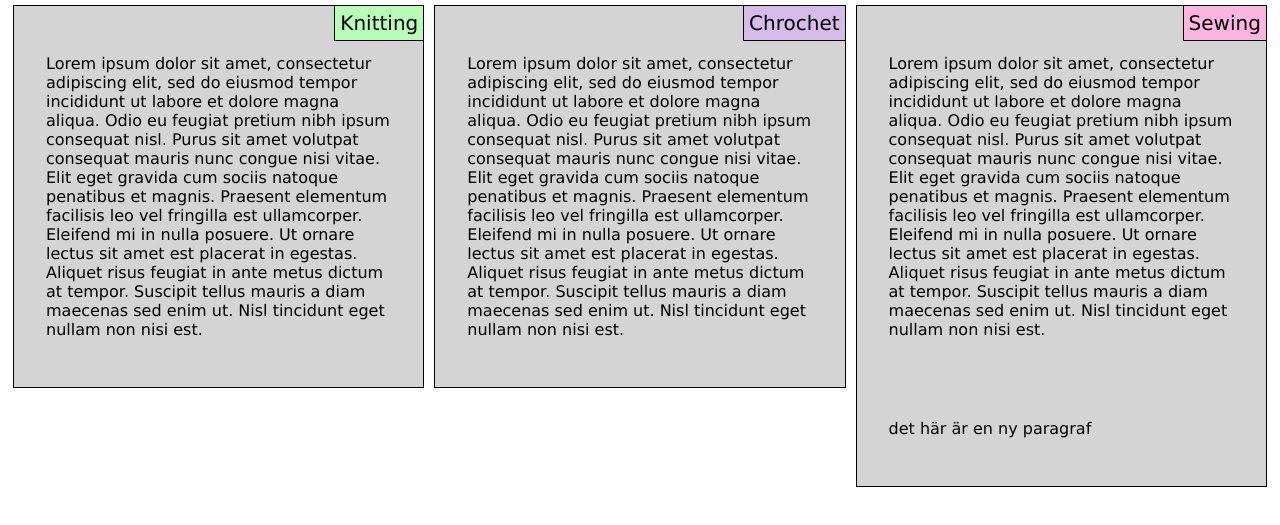
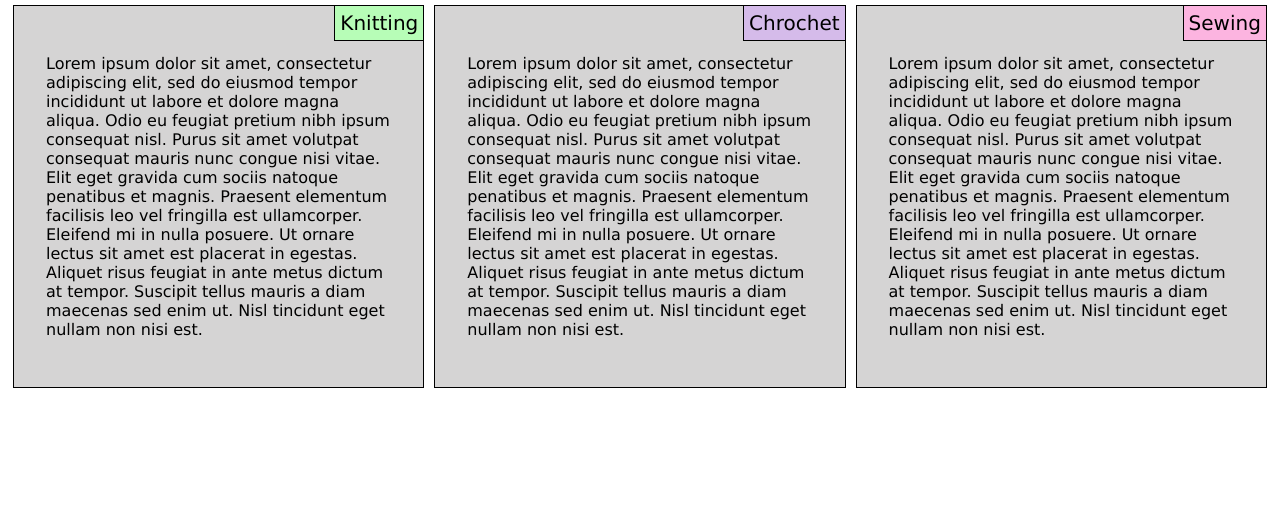
Before and after one commit to sofievd/Html-and-CSS-course, a plain HTML site: page Module2-solution/index.html in a window 1280 px wide. Shown: the part 81-606 px from the top of the page. Drawn offline with Linux system fonts and the light colour scheme.

Commit message:
Update index.html

```diff
--- a/Module2-solution/index.html
+++ b/Module2-solution/index.html
@@ -31,7 +31,7 @@
         <span class="label " id="Sewing">Sewing</span>
         <p>Lorem ipsum dolor sit amet, consectetur adipiscing elit, sed do eiusmod tempor incididunt ut labore et dolore magna aliqua. Odio eu feugiat pretium nibh ipsum consequat nisl. Purus sit amet volutpat consequat mauris nunc congue nisi vitae. Elit eget gravida cum sociis natoque penatibus et magnis. Praesent elementum facilisis leo vel fringilla est ullamcorper. Eleifend mi in nulla posuere. Ut ornare lectus sit amet est placerat in egestas. Aliquet risus feugiat in ante metus dictum at tempor. Suscipit tellus mauris a diam maecenas sed enim ut. Nisl tincidunt eget nullam non nisi est.
         </p>
-        <p> det här är en ny paragraf</p>
+
     </div>
 </div>
 </body>
```
